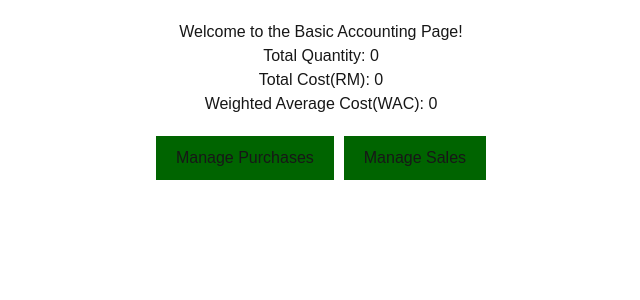
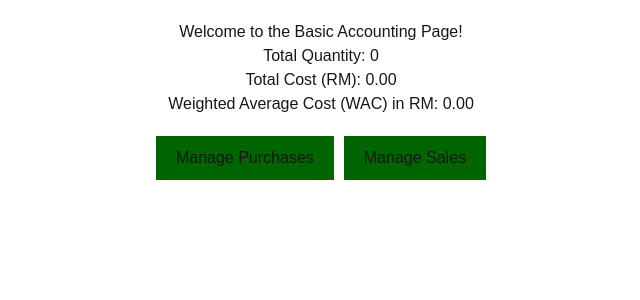
Before and after one commit to WolfsParadise5/BukkuCodingAssignmentTest1, a Next.js app: page / in a window 1280 px wide. Shown: the top 300 px of the page, without its empty margins (319-959 px from the left). Built offline with nearby package versions, Linux system fonts and the light colour scheme.

Commit message:
Final commit before video demo

```diff
--- a/src/app/dashboard/purchases/add_purchase/page.js
+++ b/src/app/dashboard/purchases/add_purchase/page.js
@@ -151,7 +151,7 @@ const AddPurchasePage = () => {
 
   return (
     <div style={{ padding: "20px" }}>
-      <h1>Form Without Plugins</h1>
+      <h1>Add Purchase</h1>
       <form onSubmit={handleSubmit} style={{ marginBottom: "20px" }}>
         <div style={{ marginBottom: "10px" }}>
           <label>Transaction No.: </label>
--- a/src/app/page.js
+++ b/src/app/page.js
@@ -4,51 +4,62 @@ import { useRouter } from "next/navigation";
 import React, { useEffect, useState } from "react";
 
 const MainPage = () => {
-    // Initialize the router
     const router = useRouter();
 
-    // State for storing localStorage values
-    const [totalQuantity, setTotalQuantity] = useState(0);
-    const [totalCost, setTotalCost] = useState(0);
+    // States for storing localStorage values
+    const [totalQuantity, setTotalQuantity] = useState(null);
+    const [totalCost, setTotalCost] = useState(null);
 
-    // Function to route to a specific page
+    // Fetch data from localStorage on client side
+    useEffect(() => {
+        if (typeof window !== "undefined") {
+            const quantity = parseInt(localStorage.getItem("total_quantity") || "0", 10);
+            const cost = parseFloat(localStorage.getItem("total_cost") || "0");
+            setTotalQuantity(quantity);
+            setTotalCost(cost);
+        }
+    }, []);
+
+    // Calculate Weighted Average Cost (WAC)
+    const calculateWAC = (quantity, totalCost) => {
+        if (quantity > 0 && totalCost > 0) {
+            return (totalCost / quantity).toFixed(2);
+        }
+        return "0.00";
+    };
+
+    // Handle routing
     const routeToPage = (pageToRoute) => {
         router.push(pageToRoute);
     };
 
-    const calculateWAC = (quantity, price_per_unit) => {
-        if (quantity && price_per_unit) {
-            return parseFloat((parseFloat(price_per_unit) / parseInt(quantity)).toFixed(2));
-        }
-        return 0;
-    };
+    // Ensure we only render when data is ready
+    const isDataLoaded = totalQuantity !== null && totalCost !== null;
 
-    // Fetch data from localStorage on client-side
-    useEffect(() => {
-        if (typeof window !== "undefined" && localStorage) {
-            setTotalQuantity(localStorage.getItem('total_quantity') || 0);
-            setTotalCost(localStorage.getItem('total_cost') || 0);
-        }
-    }, []);
-
-    // Return the JSX
     return (
         <div style={{ padding: "20px", textAlign: "center" }}>
             <h1>Welcome to the Basic Accounting Page!</h1>
-            <div className="status_data" style={{ marginBottom: "20px" }}>
-                <h2>Total Quantity: {totalQuantity}</h2>
-                <h2>Total Cost(RM): {totalCost}</h2>
-                <h2>Weighted Average Cost(WAC): {calculateWAC(totalQuantity, totalCost)}</h2>
-            </div>
-            <div className="button_options" style={{ display: "flex", gap: "10px", justifyContent: "center" }}>
+            {isDataLoaded ? (
+                <div className="status_data" style={{ marginBottom: "20px" }}>
+                    <h2>Total Quantity: {totalQuantity}</h2>
+                    <h2>Total Cost (RM): {totalCost.toFixed(2)}</h2>
+                    <h2>Weighted Average Cost (WAC) in RM: {calculateWAC(totalQuantity, totalCost)}</h2>
+                </div>
+            ) : (
+                <p>Loading data...</p>
+            )}
+            <div
+                className="button_options"
+                style={{ display: "flex", gap: "10px", justifyContent: "center" }}
+            >
                 <button
-                    onClick={() => routeToPage('/dashboard/purchases/view_purchases')}
+                    onClick={() => routeToPage("/dashboard/purchases/view_purchases")}
                     style={{ padding: "10px 20px", cursor: "pointer", backgroundColor: "darkgreen" }}
                 >
                     Manage Purchases
                 </button>
                 <button
-                    onClick={() => routeToPage('/dashboard/sales/view_sales')}
+                    onClick={() => routeToPage("/dashboard/sales/view_sales")}
                     style={{ padding: "10px 20px", cursor: "pointer", backgroundColor: "darkgreen" }}
                 >
                     Manage Sales
```
